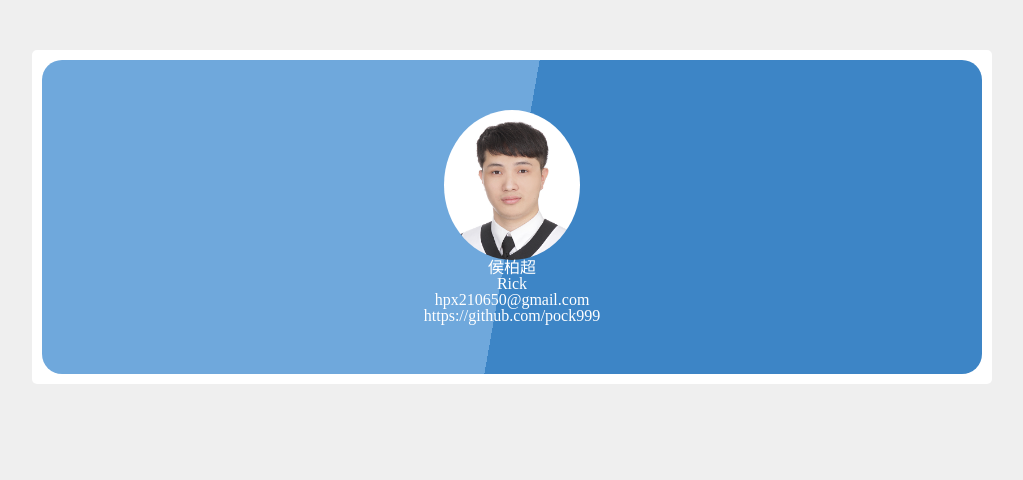
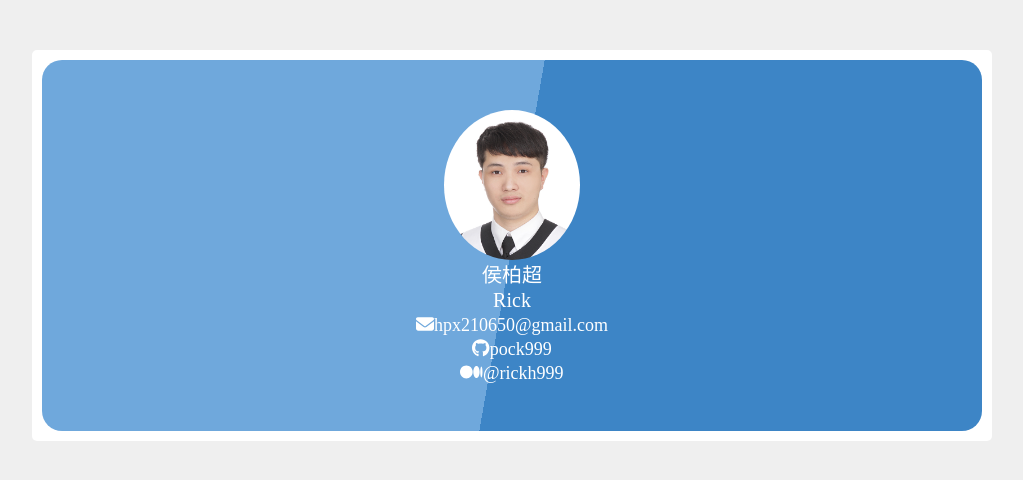
Before and after one commit to pock999/profile, a React app: page / in a window 1280 px wide. Shown: the top 480 px of the page, without its empty margins (128-1151 px from the left). Built offline with nearby package versions, Linux system fonts and the light colour scheme.

Commit message:
✨ feat: Profile

```diff
--- a/data.js
+++ b/data.js
@@ -6,6 +6,13 @@ export default {
     engName: 'Rick',
     imgUrl,
     email: 'hpx210650@gmail.com',
-    github: 'https://github.com/pock999',
+    github: {
+      url: 'https://github.com/pock999',
+      account: 'pock999',
+    },
+    medium: {
+      url: 'https://medium.com/@rickh999',
+      account: '@rickh999',
+    },
   },
 };
--- a/package.json
+++ b/package.json
@@ -10,6 +10,10 @@
   "author": "",
   "license": "ISC",
   "dependencies": {
+    "@fortawesome/fontawesome-svg-core": "^6.1.1",
+    "@fortawesome/free-brands-svg-icons": "^6.1.1",
+    "@fortawesome/free-solid-svg-icons": "^6.1.1",
+    "@fortawesome/react-fontawesome": "^0.1.18",
     "css-loader": "^6.7.1",
     "react": "^18.0.0",
     "react-dom": "^18.0.0",
--- a/src/components/Profile.jsx
+++ b/src/components/Profile.jsx
@@ -1,6 +1,10 @@
 import React from 'react';
 
 import styled from 'styled-components';
+
+import { FontAwesomeIcon } from '@fortawesome/react-fontawesome';
+import { faEnvelope } from '@fortawesome/free-solid-svg-icons';
+import { faMediumM, faGithub } from '@fortawesome/free-brands-svg-icons';
 
 const ComponentStyle = styled.div`
   background: linear-gradient(100deg, #6fa8dc 50%, #3d85c6 50%);
@@ -18,13 +22,31 @@ const ComponentStyle = styled.div`
   }
 `;
 
+const NameStyle = styled.span`
+  color: white;
+  font-size: 20px;
+  padding-top: 5px;
+`;
+
+const LinkStyle = styled.a`
+  color: white;
+  text-decoration:none;
+  padding-top: 5px;
+  font-size: 18px;
+  transition-duration: 0.5s;
+
+  &:hover {
+    color: #ededed;
+  }
+`;
+
 // 照片(imgUrl)
 // 名字(name)
 // 英文名字(engName)
 // mail(email)
 // github(github)
 
-export default ({ imgUrl, name, engName, email, github }) => (
+export default ({ imgUrl, name, engName, email, github, medium }) => (
   <ComponentStyle>
     <div
       style={{
@@ -50,10 +72,28 @@ export default ({ imgUrl, name, engName, email, github }) => (
           alignItems: 'center',
         }}
       >
-        <span>{ name }</span>
-        <span>{ engName }</span>
-        <span>{ email }</span>
-        <span>{ github }</span>
+        <NameStyle>
+          { name }
+        </NameStyle>
+
+        <NameStyle>
+          { engName }
+        </NameStyle>
+
+        <LinkStyle href={`mailto:${email}`}>
+          <FontAwesomeIcon icon={faEnvelope} />{ email }
+        </LinkStyle>
+
+        <LinkStyle href={github.url} target="_blank">
+          <FontAwesomeIcon icon={faGithub} />
+          { github.account }
+        </LinkStyle>
+
+        <LinkStyle href={medium.url}>
+          <FontAwesomeIcon icon={faMediumM} />
+          { medium.account }
+        </LinkStyle>
+
       </div>
     </div>
   </ComponentStyle>
```
Also changed, not shown: 1 other file (tests, documents, lock files or other folders).
